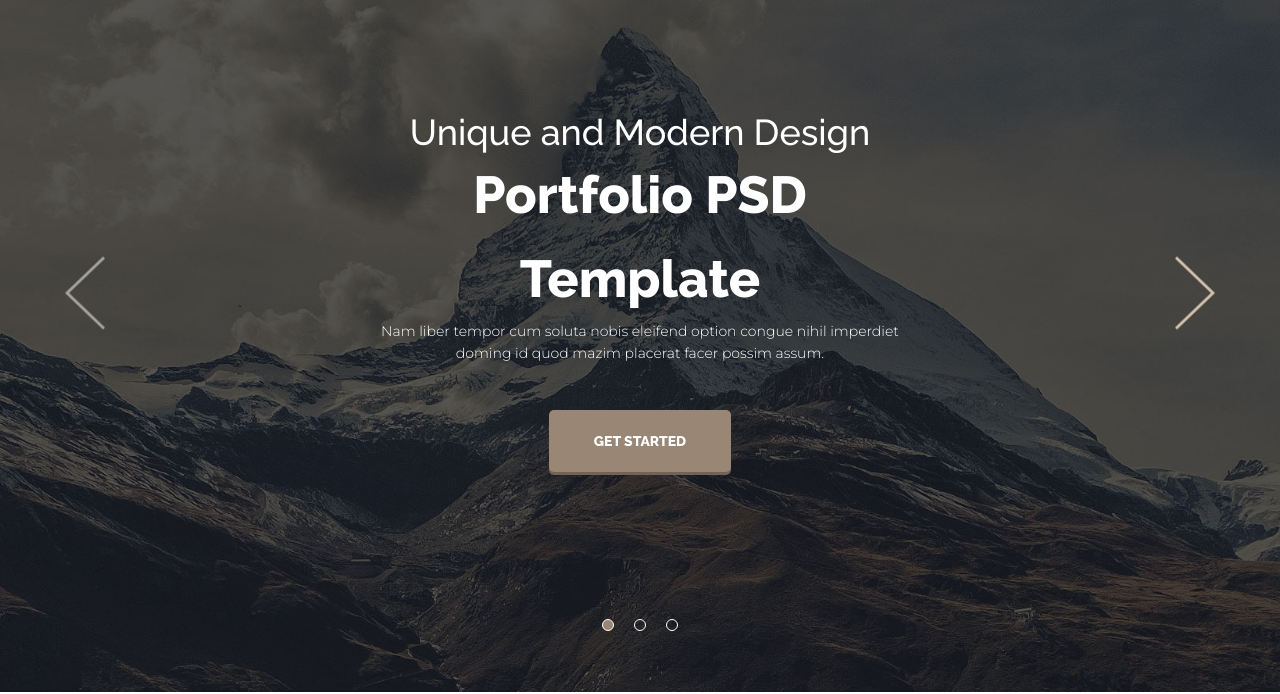
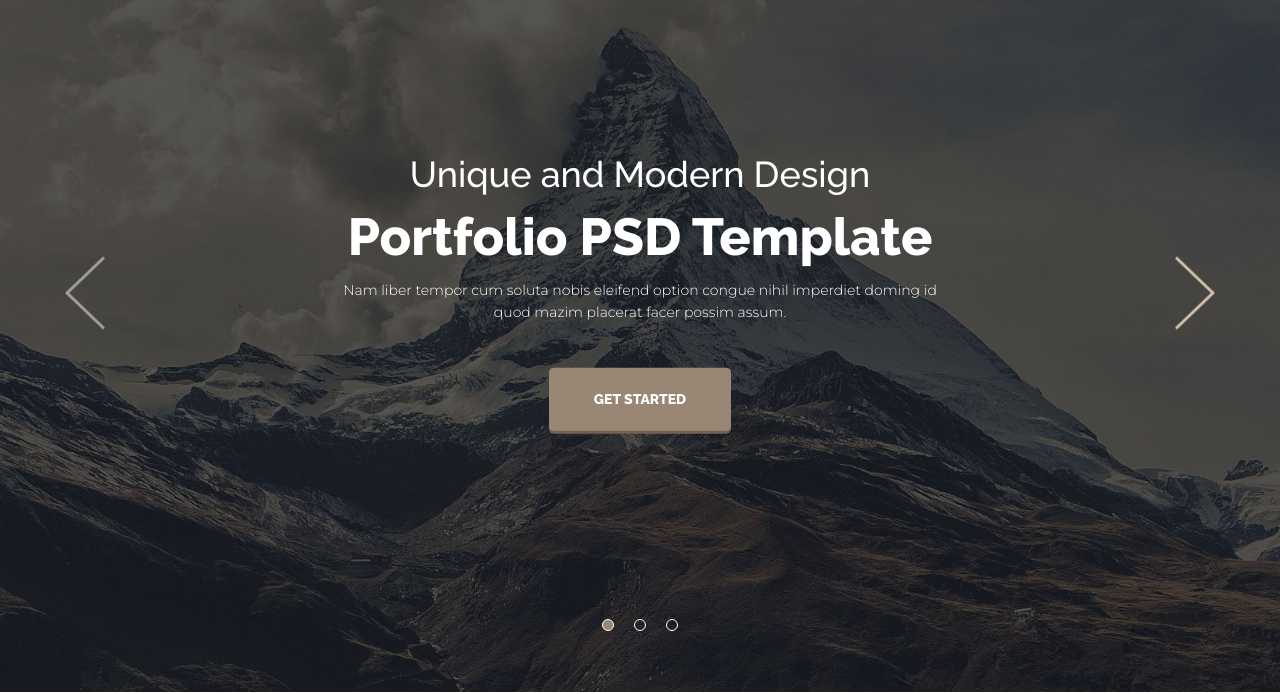
Before and after one commit to fertility47/waxom__project, a plain HTML site: page app/index.html in a window 1280 px wide. Shown: the part 108-802 px from the top of the page. Drawn offline with nearby package versions, Linux system fonts and the light colour scheme.

Commit message:
Update style.css

```diff
--- a/app/css/style.css
+++ b/app/css/style.css
@@ -264,7 +264,7 @@ body{
     transform: translate(-50%, -50%);
     position: absolute;
     z-index: 10;
-    max-width: 520px;
+    max-width: 620px;
     text-align: center;
     color: #ffffff;
 }
@@ -573,7 +573,7 @@ body{
         display: flex;
         justify-content: space-between;
         flex-wrap: wrap;
-        /* overflow: hidden; */
+        overflow: hidden;
 
     }
 
```
